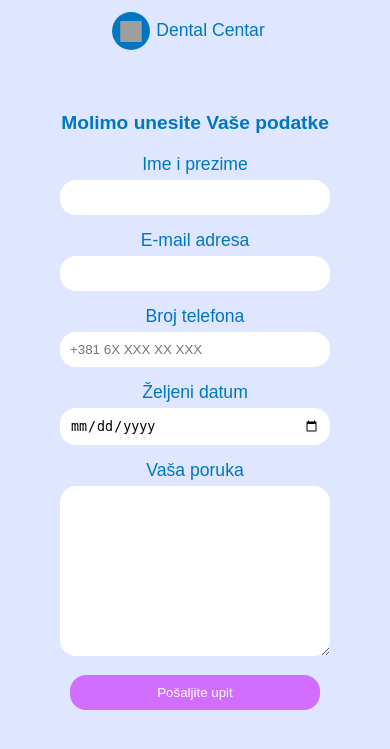
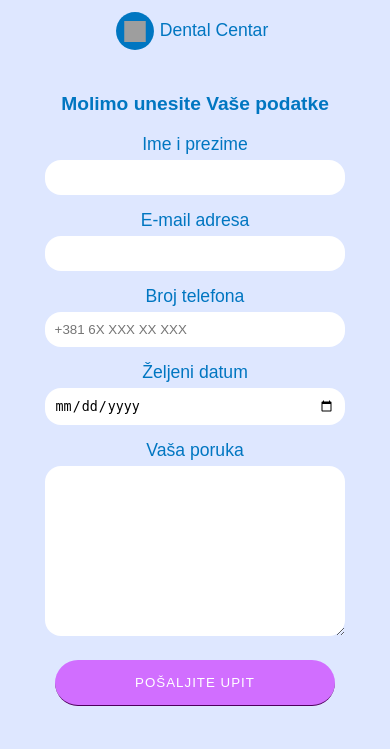
Before and after one commit to zitj/Dental-Centar, a PHP site: page /form.php in a window 390 px wide. Shown: the top 749 px of the page. Run offline with PHP 8.4, Linux system fonts and the light colour scheme; some libraries are stand-ins or nearby versions; grey boxes are pictures that could not be loaded.

Commit message:
mixins added

```diff
--- a/form.php
+++ b/form.php
@@ -50,7 +50,7 @@
             <label for="">E-mail adresa</label><br>
             <input type="text"><br>
             <label for="tel">Broj telefona</label><br>
-            <input type="tel" pattern="[0-9]{3}-[0-9]{2}-[0-9]{3}" placeholder="+381 6X XXX XX XXX" required><br>
+            <input type="tel"  placeholder="+381 6X XXX XX XXX" required><br>
             <label for="">Željeni datum</label><br>
             <input type="date"><br>
             <label for="">Vaša poruka</label><br>
--- /dev/null
+++ b/style/_mixins.scss
@@ -0,0 +1,22 @@
+@mixin pinkButton() {
+    display: inline-block;
+    padding: 15px 25px;
+    border-radius: 50px;
+    color: white;
+    background: $dental-centar-pink;
+    text-transform: uppercase;
+    border: none;
+    outline: none;
+    cursor: pointer;
+    border-bottom: 1px solid rgb(78, 0, 92);
+    transition: .2s ease-in-out;
+    letter-spacing: 1px;
+     &:hover{
+         opacity: .8;
+         transform: scale(1.03);
+     }
+     &:active{
+         opacity: 1;
+         transform: scale(1);
+     }
+ }
--- a/style/style.css
+++ b/style/style.css
@@ -12,8 +12,15 @@ body {
 }
 
 .forma {
-  margin-top: 15%;
+  margin: 5% auto;
+  width: 80%;
   text-align: center;
+}
+
+@media (max-width: 1024px) {
+  .forma {
+    margin-top: 10%;
+  }
 }
 
 .forma p {
@@ -28,17 +35,63 @@ body {
 .forma input,
 .forma textarea,
 .forma button {
-  width: 250px;
+  width: 30%;
   border-radius: 16px;
   margin: 5px 0 15px;
   padding: 10px;
   border: none;
 }
 
+@media (max-width: 1024px) {
+  .forma input,
+  .forma textarea,
+  .forma button {
+    width: 60%;
+  }
+}
+
+@media (max-width: 500px) {
+  .forma input,
+  .forma textarea,
+  .forma button {
+    width: 80%;
+  }
+}
+
+@media (max-width: 420px) {
+  .forma input,
+  .forma textarea,
+  .forma button {
+    width: 90%;
+  }
+}
+
 .forma button {
-  margin: 0 0 25px;
+  display: inline-block;
+  padding: 15px 25px;
+  border-radius: 50px;
+  color: white;
   background: #d16eff;
-  color: white;
+  text-transform: uppercase;
+  border: none;
+  outline: none;
+  cursor: pointer;
+  border-bottom: 1px solid #4e005c;
+  -webkit-transition: .2s ease-in-out;
+  transition: .2s ease-in-out;
+  letter-spacing: 1px;
+}
+
+.forma button:hover {
+  opacity: .8;
+  -webkit-transform: scale(1.03);
+          transform: scale(1.03);
+}
+
+.forma button:active {
+  opacity: 1;
+  -webkit-transform: scale(1);
+          transform: scale(1);
 }
 
 a {
@@ -318,7 +371,7 @@ header nav a:hover {
 }
 
 .centeredHeader a {
-  margin-left: -4%;
+  margin-left: -2%;
 }
 
 .section {
@@ -890,7 +943,8 @@ header nav a:hover {
   }
 }
 
-.heroSection .left button {
+.heroSection .left a {
+  display: inline-block;
   padding: 15px 25px;
   border-radius: 50px;
   color: white;
@@ -905,19 +959,13 @@ header nav a:hover {
   letter-spacing: 1px;
 }
 
-@media (max-width: 1500px) {
-  .heroSection .left button {
-    font-size: .7em;
-  }
-}
-
-.heroSection .left button:hover {
+.heroSection .left a:hover {
   opacity: .8;
   -webkit-transform: scale(1.03);
           transform: scale(1.03);
 }
 
-.heroSection .left button:active {
+.heroSection .left a:active {
   opacity: 1;
   -webkit-transform: scale(1);
           transform: scale(1);
--- a/style/style.scss
+++ b/style/style.scss
@@ -1,4 +1,5 @@
 @import "./variables";
+@import "./mixins";
 @import "./include-media.css";
 html{
     scroll-behavior: smooth;
@@ -12,8 +13,12 @@ body{
     color: $dental-centar-blue;
 }
 .forma{
-    margin-top: 15%;
+    margin: 5% auto;
+    width: 80%;
     text-align: center;
+    @media (max-width: 1024px) {
+        margin-top: 10%;
+          }
     p{
         font-size: 1.2em;
         font-weight: 600;
@@ -25,17 +30,23 @@ body{
     input,
     textarea,
     button{
-        width: 250px;
+        width: 30%;
         border-radius: 16px;
         margin:5px 0 15px;
         padding:10px;
         border: none;
-
+        @media (max-width: 1024px) {
+            width: 60%;
+              }
+        @media (max-width: 500px) {
+            width: 80%;
+              }
+        @media (max-width: 420px) {
+            width: 90%;
+              }
     }
     button{
-        margin: 0 0 25px;
-        background: $dental-centar-pink;
-        color: white;
+        @include pinkButton();
     }
 }
 a{
@@ -231,7 +242,7 @@ header{
 .centeredHeader{
     justify-content: center;
     a{
-        margin-left: -4%;
+        margin-left: -2%;
     }
 }
 
```
Also changed, not shown: other parts of style/style.scss (+2 -23 lines), 1 other file.
